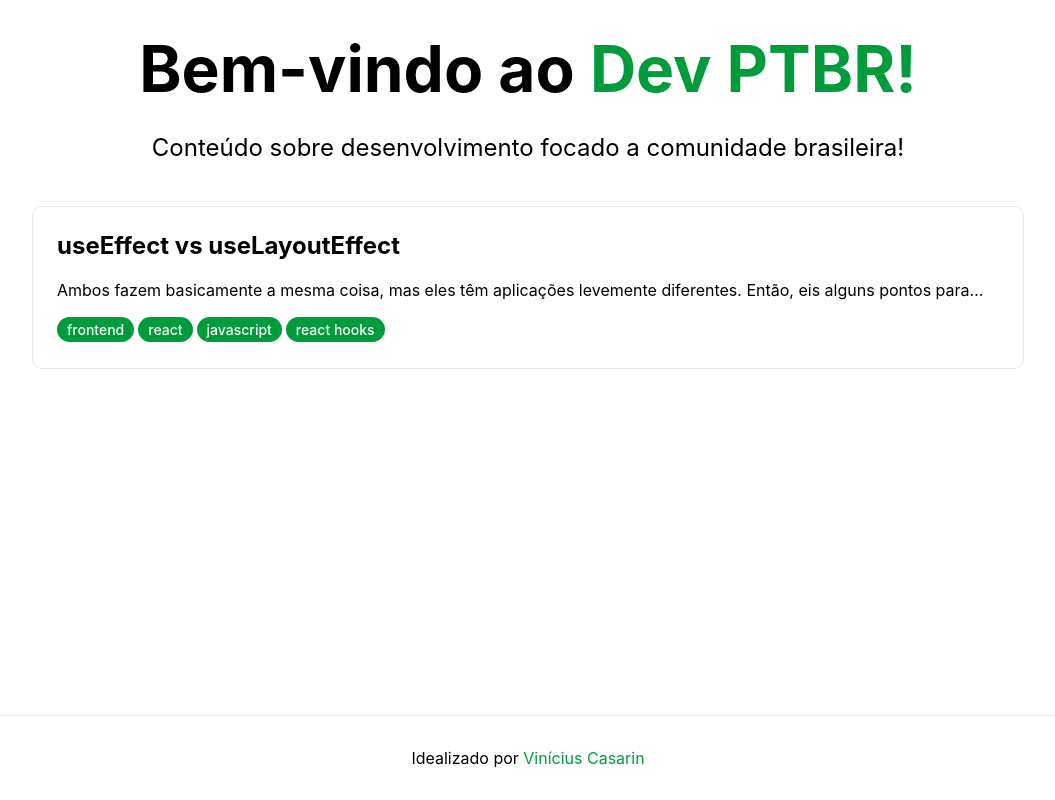
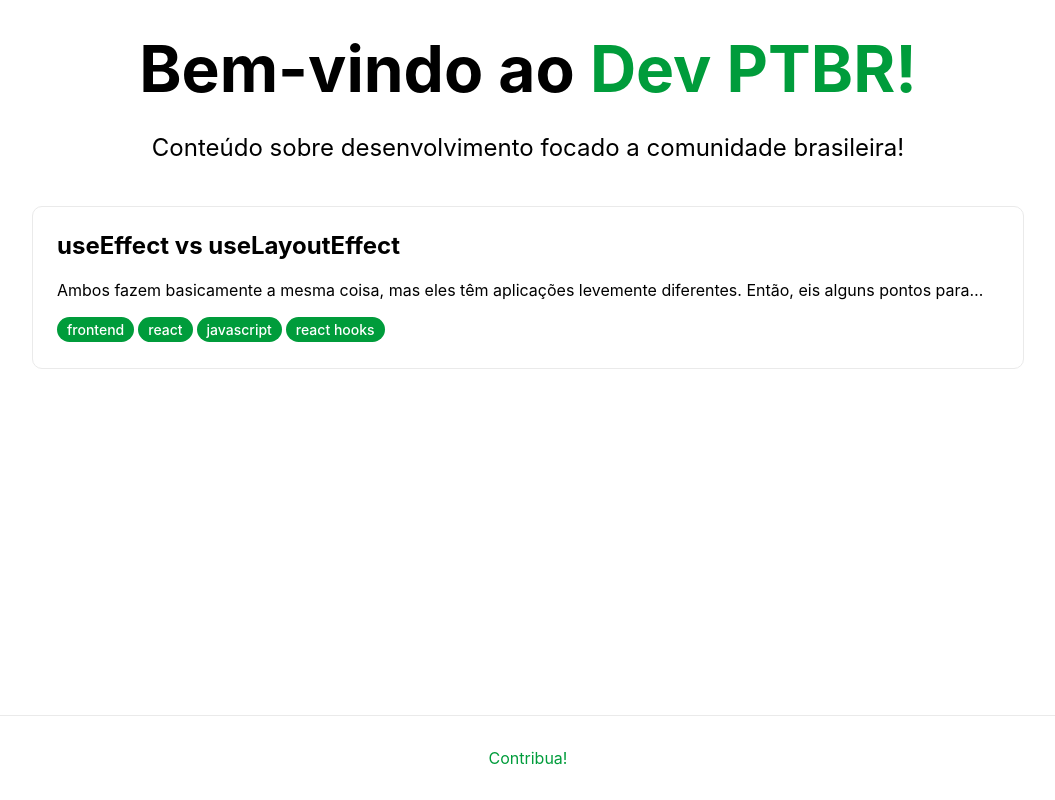
Before and after one commit to viniciuscasarin/brazuka-codes, a Next.js app: page / in a window 1280 px wide. Shown: the whole page, without its empty margins (112-1167 px from the left). Built offline with nearby package versions, Linux system fonts and the light colour scheme.

Commit message:
feat: linking to repo

```diff
--- a/pages/index.js
+++ b/pages/index.js
@@ -17,7 +17,16 @@ export default function Home({ postsData }) {
 
       <main className={styles.main}>
         <h1 className={styles.title}>
-          Bem-vindo ao <span>{BLOG_TITLE}!</span>
+          Bem-vindo ao{" "}
+          <span>
+            <a
+              href="https://github.com/viniciuscasarin/blog-devptbr/blob/master/README.md"
+              target="_blank"
+              rel="noopener noreferrer"
+            >
+              {BLOG_TITLE}!
+            </a>
+          </span>
         </h1>
 
         <p className={styles.description}>{BLOG_DESCRIPTION}</p>
--- a/src/components/Footer/index.js
+++ b/src/components/Footer/index.js
@@ -3,13 +3,12 @@ import styles from "./index.module.css";
 export default function Footer() {
   return (
     <footer className={styles.footer}>
-      Idealizado por&nbsp;
       <a
-        href="https://www.linkedin.com/in/vinicius-casarin-664315182/"
+        href="https://github.com/viniciuscasarin/blog-devptbr/blob/master/CONTRIBUA.md"
         target="_blank"
         rel="noopener noreferrer"
       >
-        Vinícius Casarin
+        Contribua!
       </a>
     </footer>
   );
```
